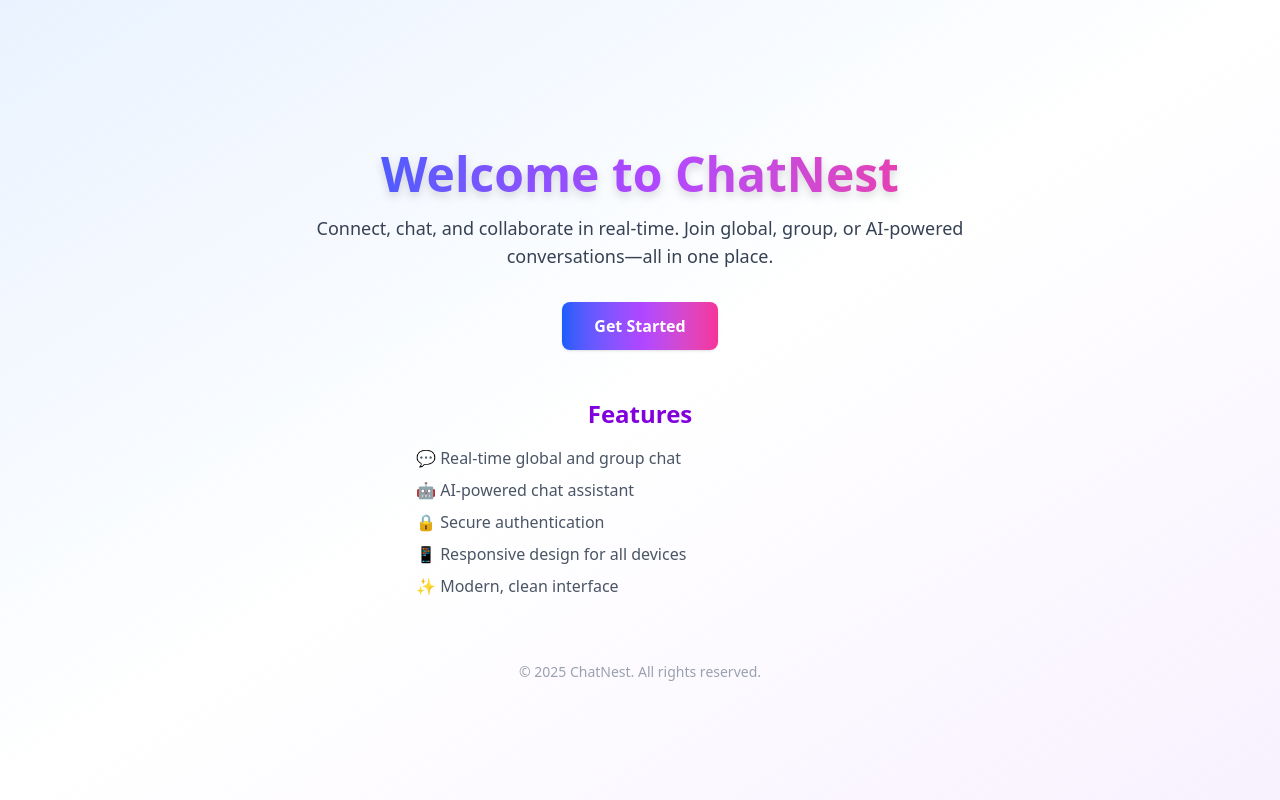
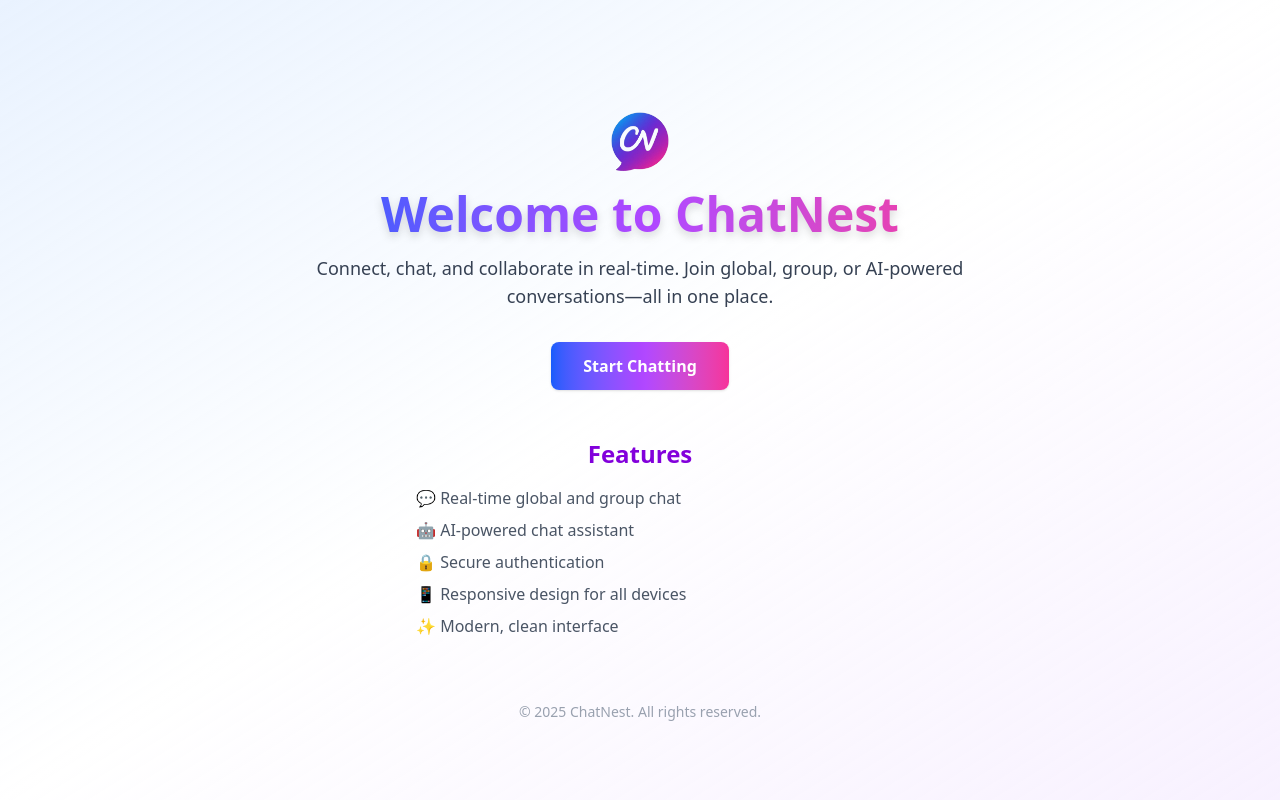
Before and after one commit to Saniyaj21/ChatNest, a Next.js app: page / in a window 1280 px wide. Built offline with nearby package versions, Linux system fonts and the light colour scheme; no server answers.

Commit message:
logo added

```diff
--- a/app/not-found.jsx
+++ b/app/not-found.jsx
@@ -4,6 +4,7 @@ export default function NotFound() {
   return (
     <div className="min-h-screen flex flex-col items-center justify-center bg-gradient-to-br from-blue-100/60 via-white/80 to-purple-100/60 px-4">
       <div className="max-w-lg w-full text-center">
+        <img src="/chatnest-logo.png" alt="ChatNest Logo" className="mx-auto mb-4 h-14 w-14 object-contain" />
         <h1 className="text-6xl font-extrabold mb-4 bg-gradient-to-r from-blue-600 via-purple-500 to-pink-500 bg-clip-text text-transparent drop-shadow-lg animate-glow">404</h1>
         <h2 className="text-2xl font-bold text-purple-700 mb-2">Page Not Found</h2>
         <p className="text-lg text-gray-700 mb-8">Sorry, the page you are looking for does not exist or has been moved.</p>
--- a/app/sign-in/[[...sign-in]]/page.jsx
+++ b/app/sign-in/[[...sign-in]]/page.jsx
@@ -6,6 +6,7 @@ export default function Page() {
       {/* Glowing background effect */}
       <div className="absolute -top-10 -left-10 w-28 h-28 sm:w-40 sm:h-40 bg-gradient-to-br from-blue-400/30 via-purple-400/20 to-pink-400/10 rounded-full blur-2xl pointer-events-none animate-pulse-slow"></div>
       <div className="relative z-10 flex flex-col justify-center items-center mt-8 w-full max-w-md px-4 py-8 bg-white/40 rounded-3xl shadow-xl backdrop-blur-md border border-white/30">
+        <img src="/chatnest-logo.png" alt="ChatNest Logo" className="mb-4 h-14 w-14 object-contain" />
         <h1 className="text-2xl sm:text-3xl font-extrabold bg-gradient-to-r from-blue-600 via-purple-500 to-pink-500 bg-clip-text text-transparent tracking-tight drop-shadow-glow animate-glow mb-2 text-center">
           Welcome to ChatNest
         </h1>
--- a/components/AIChat/AIChat.jsx
+++ b/components/AIChat/AIChat.jsx
@@ -86,13 +86,17 @@ const AIChat = (props) => {
               <button onClick={props.onBack} className="focus:outline-none p-1" aria-label="Back to sidebar">
                 <svg xmlns="http://www.w3.org/2000/svg" className="h-6 w-6 text-blue-600" fill="none" viewBox="0 0 24 24" stroke="currentColor"><path strokeLinecap="round" strokeLinejoin="round" strokeWidth={2} d="M15 19l-7-7 7-7" /></svg>
               </button>
+              <img src="/chatnest-logo.png" alt="ChatNest Logo" className="h-7 w-7 object-contain" />
               <h2 className="text-xl font-extrabold bg-gradient-to-r from-blue-600 via-purple-500 to-pink-500 bg-clip-text text-transparent tracking-tight drop-shadow-glow animate-glow">ChatNest AI</h2>
             </div>
             {/* Desktop: original header */}
             <div className="hidden sm:block">
-              <h2 className="text-3xl font-extrabold bg-gradient-to-r from-blue-600 via-purple-500 to-pink-500 bg-clip-text text-transparent tracking-tight drop-shadow-glow animate-glow">
-                ChatNest AI
-              </h2>
+              <div className="flex items-center gap-2">
+                <img src="/chatnest-logo.png" alt="ChatNest Logo" className="h-8 w-8 object-contain" />
+                <h2 className="text-3xl font-extrabold bg-gradient-to-r from-blue-600 via-purple-500 to-pink-500 bg-clip-text text-transparent tracking-tight drop-shadow-glow animate-glow">
+                  ChatNest AI
+                </h2>
+              </div>
             </div>
             {/* <span className="text-[10px] sm:text-xs text-gray-600 font-medium italic ml-1">Your AI assistant, ready to help.</span> */}
           </div>
--- a/components/globalChat/GlobalChat.jsx
+++ b/components/globalChat/GlobalChat.jsx
@@ -126,13 +126,17 @@ const GlobalChat = (props) => {
                             <button onClick={props.onBack} className="focus:outline-none p-1" aria-label="Back to sidebar">
                                 <svg xmlns="http://www.w3.org/2000/svg" className="h-6 w-6 text-blue-600" fill="none" viewBox="0 0 24 24" stroke="currentColor"><path strokeLinecap="round" strokeLinejoin="round" strokeWidth={2} d="M15 19l-7-7 7-7" /></svg>
                             </button>
+                            <img src="/chatnest-logo.png" alt="ChatNest Logo" className="h-7 w-7 object-contain" />
                             <h2 className="text-xl font-extrabold bg-gradient-to-r from-blue-600 via-purple-500 to-pink-500 bg-clip-text text-transparent tracking-tight drop-shadow-glow animate-glow">Global Chat</h2>
                         </div>
                         {/* Desktop: original header */}
                         <div className="hidden sm:block">
-                            <h2 className="text-3xl font-extrabold bg-gradient-to-r from-blue-600 via-purple-500 to-pink-500 bg-clip-text text-transparent tracking-tight drop-shadow-glow animate-glow">
-                                Global Chat
-                            </h2>
+                            <div className="flex items-center gap-2">
+                                <img src="/chatnest-logo.png" alt="ChatNest Logo" className="h-8 w-8 object-contain" />
+                                <h2 className="text-3xl font-extrabold bg-gradient-to-r from-blue-600 via-purple-500 to-pink-500 bg-clip-text text-transparent tracking-tight drop-shadow-glow animate-glow">
+                                    Global Chat
+                                </h2>
+                            </div>
                         </div>
                         {/* <span className="text-[10px] sm:text-xs text-gray-600 font-medium italic ml-1">Connect with everyone, everywhere.</span> */}
                     </div>
--- a/components/groupChat/GroupChat.jsx
+++ b/components/groupChat/GroupChat.jsx
@@ -14,15 +14,19 @@ const GroupChat = (props) => {
               <button onClick={onBack} className="focus:outline-none p-1" aria-label="Back to sidebar">
                 <svg xmlns="http://www.w3.org/2000/svg" className="h-6 w-6 text-blue-600" fill="none" viewBox="0 0 24 24" stroke="currentColor"><path strokeLinecap="round" strokeLinejoin="round" strokeWidth={2} d="M15 19l-7-7 7-7" /></svg>
               </button>
+              <img src="/chatnest-logo.png" alt="ChatNest Logo" className="h-7 w-7 object-contain" />
               <h2 className="text-xl font-extrabold bg-gradient-to-r from-blue-600 via-purple-500 to-pink-500 bg-clip-text text-transparent tracking-tight drop-shadow-glow animate-glow flex items-center gap-2">
                 <span>👥</span> {group.name}
               </h2>
             </div>
             {/* Desktop: original header */}
             <div className="hidden sm:block">
-              <h2 className="text-3xl font-extrabold bg-gradient-to-r from-blue-600 via-purple-500 to-pink-500 bg-clip-text text-transparent tracking-tight drop-shadow-glow animate-glow flex items-center gap-2">
-                <span>👥</span> {group.name}
-              </h2>
+              <div className="flex items-center gap-2">
+                <img src="/chatnest-logo.png" alt="ChatNest Logo" className="h-8 w-8 object-contain" />
+                <h2 className="text-3xl font-extrabold bg-gradient-to-r from-blue-600 via-purple-500 to-pink-500 bg-clip-text text-transparent tracking-tight drop-shadow-glow animate-glow flex items-center gap-2">
+                  <span>👥</span> {group.name}
+                </h2>
+              </div>
             </div>
           </div>
           {/* Glowing effect */}
--- a/components/home/LandingPage.jsx
+++ b/components/home/LandingPage.jsx
@@ -1,10 +1,10 @@
-
 const LandingPage = () => {
 
 
   return (
     <div className="pt-8 min-h-screen flex flex-col items-center justify-center bg-gradient-to-br from-blue-100/60 via-white/80 to-purple-100/60 backdrop-blur-lg px-4">
       <div className="max-w-2xl w-full text-center">
+        <img src="/chatnest-logo.png" alt="ChatNest Logo" className="mx-auto mb-4 h-16 w-16 object-contain" />
         <h1 className="text-5xl font-extrabold mb-4 bg-gradient-to-r from-blue-600 via-purple-500 to-pink-500 bg-clip-text text-transparent drop-shadow-lg">
           Welcome to ChatNest
         </h1>
@@ -16,7 +16,7 @@ const LandingPage = () => {
             href="/sign-in"
             className="px-8 py-3 bg-gradient-to-r from-blue-600 via-purple-500 to-pink-500 text-white rounded-lg font-semibold shadow hover:from-blue-600 hover:to-purple-600 transition duration-300 transform hover:scale-105"
           >
-            Get Started
+            Start Chatting
           </a>
 
         </div>
--- a/components/messageUI/AIResponseBubble.jsx
+++ b/components/messageUI/AIResponseBubble.jsx
@@ -6,9 +6,10 @@ import ReactMarkdown from 'react-markdown';
 const AIResponseBubble = ({ message }) => {
   return (
     <div className="flex items-start space-x-2 mb-3 group">
-      <div className="w-8 h-8 rounded-full bg-gradient-to-br from-blue-500 to-purple-500 flex items-center justify-center text-white text-sm shadow-lg transform transition-transform group-hover:scale-110">
-        🤖
-      </div>      <div className="flex-1 min-w-0">
+      <div className="w-8 h-8 rounded-full flex items-center justify-center shadow-lg transform transition-transform group-hover:scale-110 overflow-hidden">
+        <img src="/chatnest-logo.png" alt="ChatNest Logo" className="w-7 h-7 object-contain" />
+      </div>
+      <div className="flex-1 min-w-0">
         <div className="bg-white/70 backdrop-blur-sm rounded-xl p-3 shadow-md transform transition-all duration-200 hover:bg-white/90 hover:shadow-lg w-fit max-w-[calc(100vw-5rem)] sm:max-w-[85%]">
           <div className="text-sm font-semibold bg-gradient-to-r from-blue-600 to-purple-600 bg-clip-text text-transparent mb-1">ChatNest AI</div>
           <div className="prose prose-sm max-w-none prose-pre:max-w-full prose-pre:overflow-x-auto">
--- a/components/sidebar/Sidebar.jsx
+++ b/components/sidebar/Sidebar.jsx
@@ -40,6 +40,7 @@ const Sidebar = ({
         {/* Logo Header */}
         <div className="flex items-center px-6 py-5 border-b border-white/30 bg-white/30 backdrop-blur-md">
           <div className="flex items-center gap-3">
+            <img src="/chatnest-logo.png" alt="ChatNest Logo" className="h-8 w-8 object-contain" />
             <span className="text-xl font-extrabold bg-gradient-to-r from-blue-600 via-purple-500 to-pink-500 bg-clip-text text-transparent tracking-tight drop-shadow-glow animate-glow">
               ChatNest
             </span>
```
Also changed, not shown: public/chatnest-logo.png (added).
